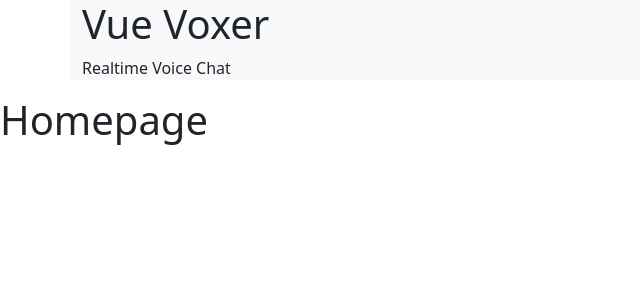
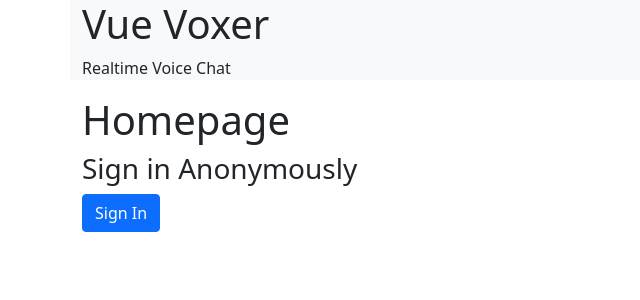
Before and after one commit to GregJacobs82/vue-firebase-vox, a Vue app: page / in a window 1280 px wide. Shown: the top 300 px of the page, without its empty margins (0-640 px from the left). Built offline with nearby package versions, Linux system fonts and the light colour scheme; what vuefire would draw is missing.

Commit message:
Auth: Login Anonymously

```diff
--- a/src/components/Home.vue
+++ b/src/components/Home.vue
@@ -1,5 +1,17 @@
 <template>
-    <div>
+    <div class="container">
         <h1>Homepage</h1>
+
+        <LoginAnonymously />
     </div>
 </template>
+
+<script>
+    import LoginAnonymously from "./LoginAnonymously";
+
+    export default {
+        components: {
+            LoginAnonymously,
+        }
+    }
+</script>
--- /dev/null
+++ b/src/components/LoginAnonymously.vue
@@ -0,0 +1,20 @@
+<template>
+    <aside>
+        <h3>Sign in Anonymously</h3>
+        <button type="submit" class="btn btn-primary" @click="auth.signInAnonymously()">
+            Sign In
+        </button>
+    </aside>
+</template>
+
+<script>
+    import { auth } from '../firebase';
+
+    export default {
+        data() {
+            return {
+                auth,
+            };
+        }
+    }
+</script>
```
